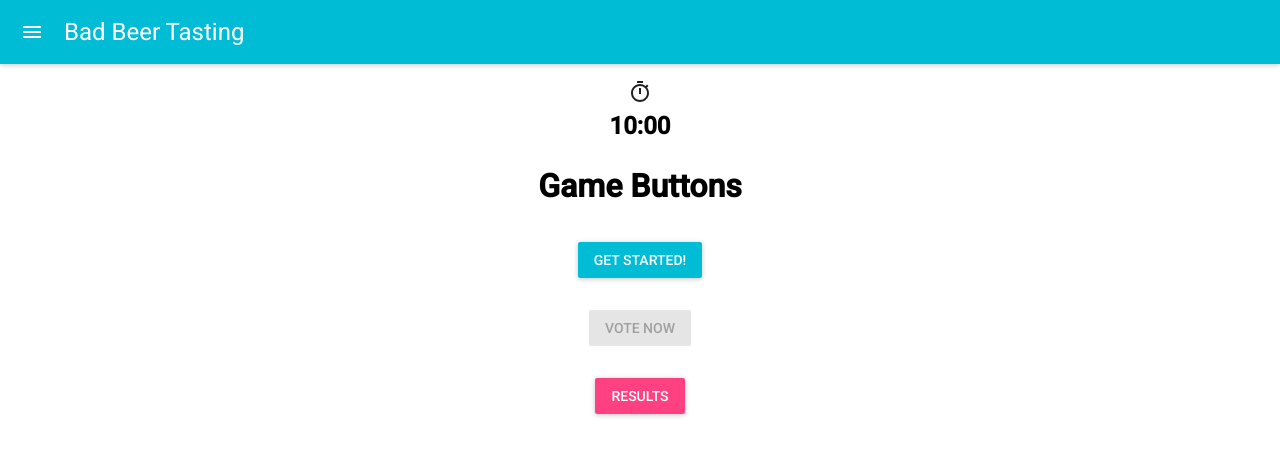
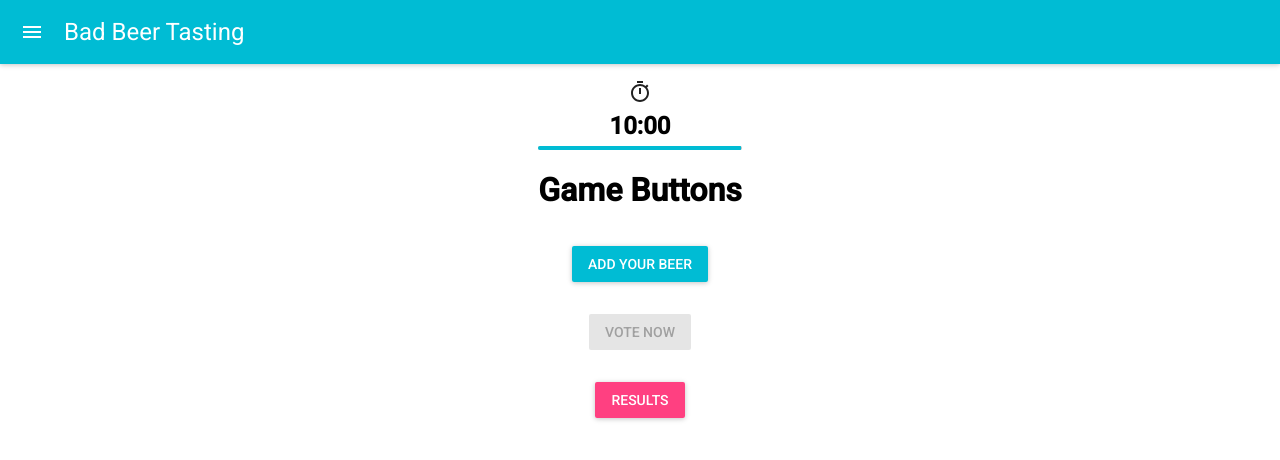
Before and after one commit to scottdevito/bad-beer-tasting, a React (Create React App) app: page /main in a window 1280 px wide. Shown: the top 460 px of the page. Built offline with nearby package versions, Linux system fonts and the light colour scheme.

Commit message:
Add linear progress bar to MainScreen
Countdown bar

```diff
--- /dev/null
+++ b/src/components/linear_progress_bar_timer.js
@@ -0,0 +1,41 @@
+import React from 'react';
+import LinearProgress from 'material-ui/LinearProgress';
+
+export default class LinearProgressBarTimer extends React.Component {
+  constructor(props) {
+    super(props);
+
+    this.state = {
+      completed: this.props.setMins * 60,
+    };
+  }
+
+  componentDidMount() {
+    this.timer = setTimeout(() => this.progress(this.props.setMins * 60), 1000);
+  }
+
+  componentWillUnmount() {
+    clearTimeout(this.timer);
+  }
+
+  progress(completed) {
+    if (completed < 1) {
+      this.setState({ completed: 0 });
+    } else {
+      this.setState({ completed });
+      const diff = 1;
+      this.timer = setTimeout(() => this.progress(completed - diff), 1000);
+    }
+  }
+
+  render() {
+    return (
+      <LinearProgress
+        mode="determinate"
+        value={this.state.completed}
+        max={this.props.setMins * 60}
+        min={0}
+      />
+    );
+  }
+}
--- a/src/screens/main_screen.js
+++ b/src/screens/main_screen.js
@@ -5,18 +5,21 @@ import Timer from 'material-ui/svg-icons/image/timer';
 import { black500 } from 'material-ui/styles/colors';
 import { Link } from 'react-router-dom';
 
+import LinearProgressBarTimer from '../components/linear_progress_bar_timer';
+
 const MainScreen = () => {
   return (
     <div className="main-screen">
       <Timer color={black500} className="timer-icon" />
       <h2 className="timer-count">10:00</h2>
+      <LinearProgressBarTimer setMins={10} />
 
       <Divider />
 
       <h1>Game Buttons</h1>
       <RaisedButton
         className="game-button"
-        label="Get Started!"
+        label="Add Your Beer"
         primary={true}
       />
       <RaisedButton className="game-button" label="Vote Now" disabled={true} />
```
